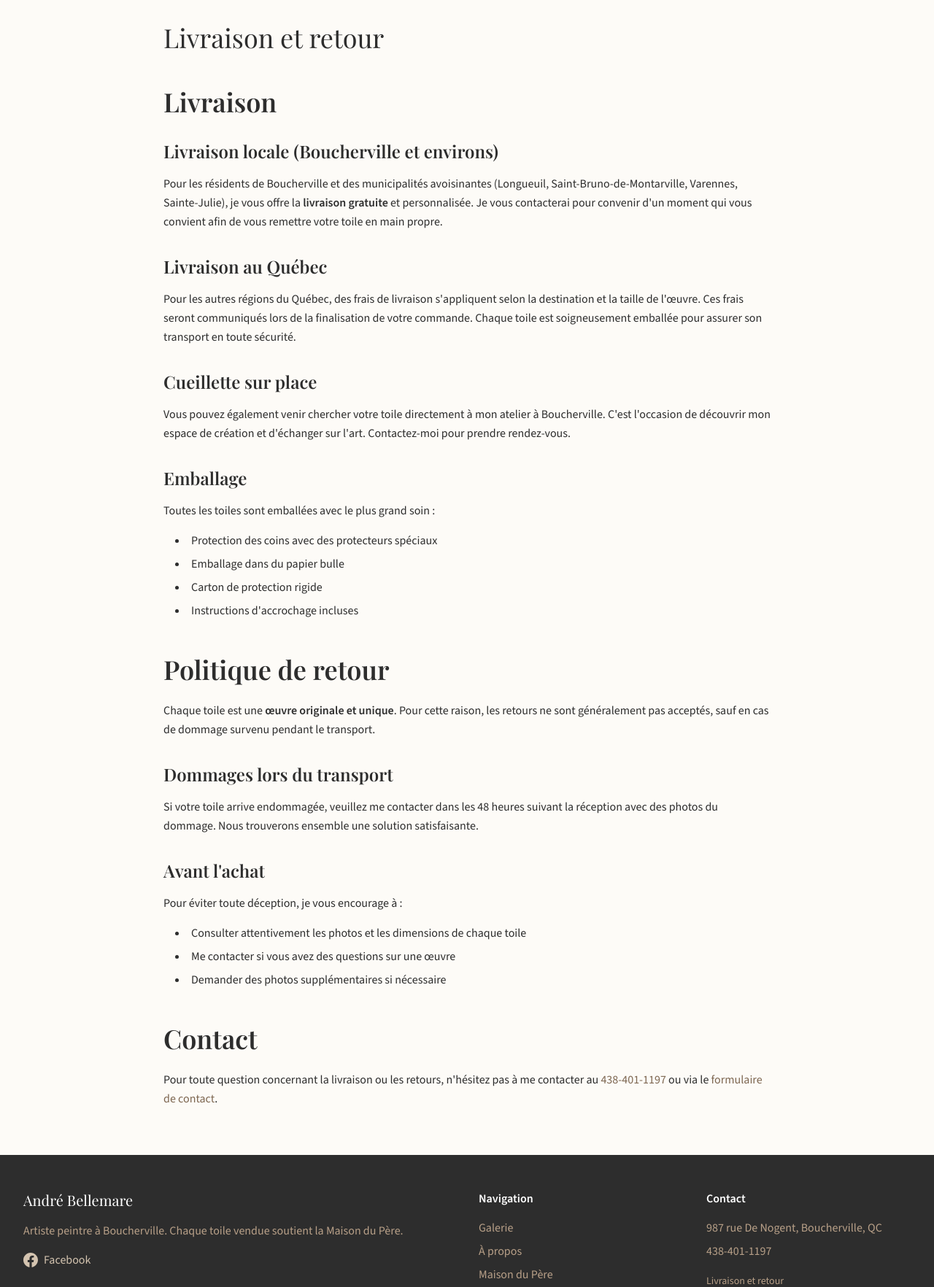
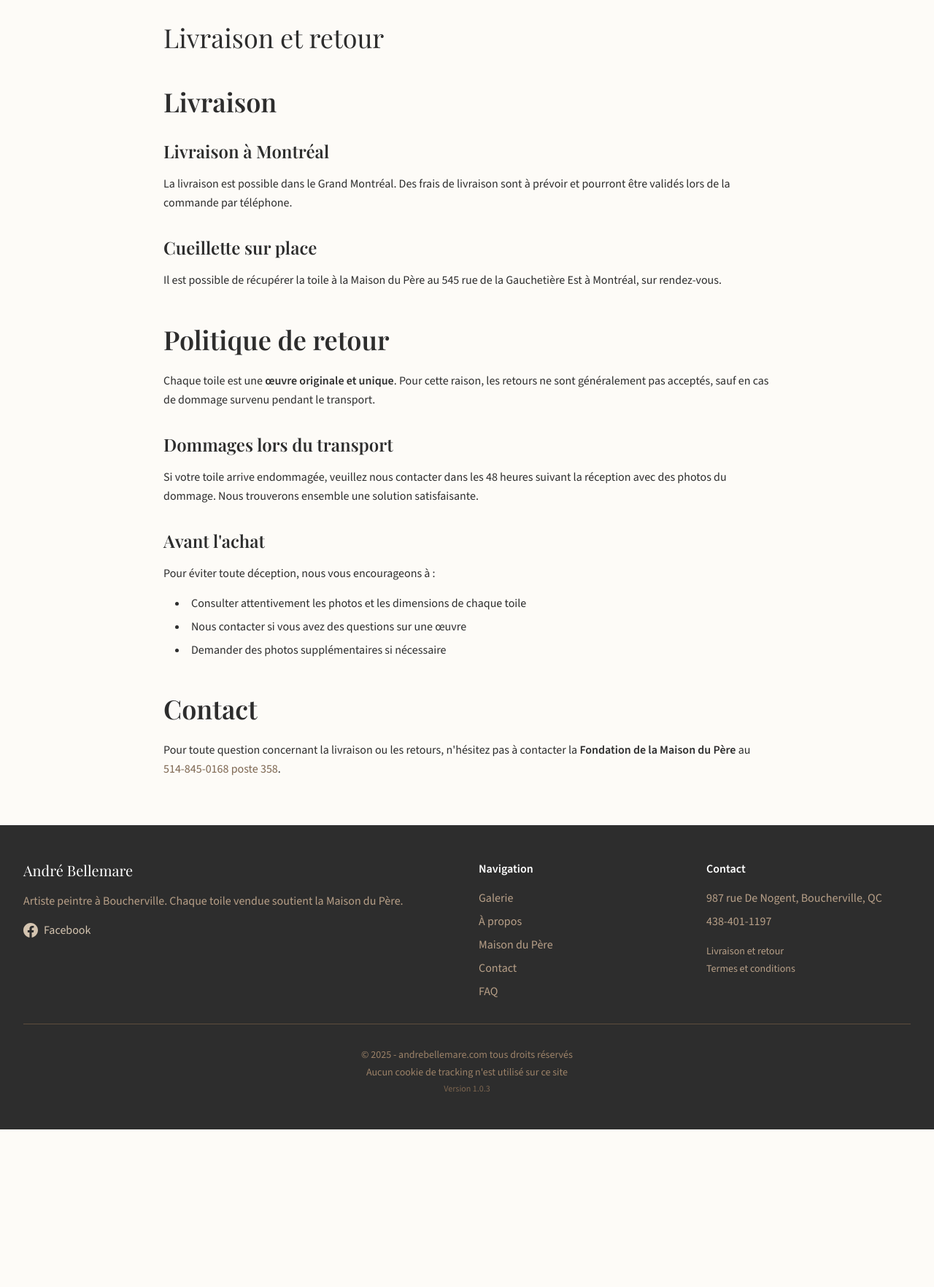
Before and after one commit to vincent-cantin-bellemare/andrebellemare, a Django app: page /livraison-retour/ in a window 1280 px wide. Shown: the part 150-1914 px from the top of the page at 73% size. After the commit the page ends 1698 px from the top, so only its background shows below. Run offline with Django 5.2, Linux system fonts and the light colour scheme; data that the repository does not hold is empty; some libraries are stand-ins or nearby versions; some web fonts are replaced.

Commit message:
Add migration to update FAQ content with new answers and deactivate specific questions. Update seed data for consistency with new FAQ responses. Revise delivery and about pages to reflect updated contact information for the Fondation de la Maison du Père. Ensure files end with a single newline and remove trailing blank lines for improved code cleanliness.

```diff
--- a/templates/pages/delivery.html
+++ b/templates/pages/delivery.html
@@ -31,39 +31,17 @@
 
         <h2 class="font-display text-3xl md:text-4xl font-semibold text-charcoal dark:text-white mb-6 mt-12">Livraison</h2>
 
-        <h3 class="font-display text-xl md:text-2xl font-semibold text-charcoal dark:text-white mb-4 mt-8">Livraison locale (Boucherville et environs)</h3>
+        <h3 class="font-display text-xl md:text-2xl font-semibold text-charcoal dark:text-white mb-4 mt-8">Livraison à Montréal</h3>
         <p class="text-base text-charcoal dark:text-warm-200 leading-relaxed mb-4">
-            Pour les résidents de Boucherville et des municipalités avoisinantes (Longueuil,
-            Saint-Bruno-de-Montarville, Varennes, Sainte-Julie), je vous offre la <strong>livraison
-            gratuite</strong> et personnalisée. Je vous contacterai pour convenir d'un moment
-            qui vous convient afin de vous remettre votre toile en main propre.
-        </p>
-
-        <h3 class="font-display text-xl md:text-2xl font-semibold text-charcoal dark:text-white mb-4 mt-8">Livraison au Québec</h3>
-        <p class="text-base text-charcoal dark:text-warm-200 leading-relaxed mb-4">
-            Pour les autres régions du Québec, des frais de livraison s'appliquent selon la
-            destination et la taille de l'œuvre. Ces frais seront communiqués lors de la
-            finalisation de votre commande. Chaque toile est soigneusement emballée pour
-            assurer son transport en toute sécurité.
+            La livraison est possible dans le Grand Montréal. Des frais de livraison sont à prévoir
+            et pourront être validés lors de la commande par téléphone.
         </p>
 
         <h3 class="font-display text-xl md:text-2xl font-semibold text-charcoal dark:text-white mb-4 mt-8">Cueillette sur place</h3>
         <p class="text-base text-charcoal dark:text-warm-200 leading-relaxed mb-4">
-            Vous pouvez également venir chercher votre toile directement à mon atelier à
-            Boucherville. C'est l'occasion de découvrir mon espace de création et d'échanger
-            sur l'art. Contactez-moi pour prendre rendez-vous.
+            Il est possible de récupérer la toile à la Maison du Père au
+            545 rue de la Gauchetière Est à Montréal, sur rendez-vous.
         </p>
-
-        <h3 class="font-display text-xl md:text-2xl font-semibold text-charcoal dark:text-white mb-4 mt-8">Emballage</h3>
-        <p class="text-base text-charcoal dark:text-warm-200 leading-relaxed mb-4">
-            Toutes les toiles sont emballées avec le plus grand soin :
-        </p>
-        <ul class="list-disc list-inside space-y-2 text-base text-charcoal dark:text-warm-200 mb-6 ml-4">
-            <li>Protection des coins avec des protecteurs spéciaux</li>
-            <li>Emballage dans du papier bulle</li>
-            <li>Carton de protection rigide</li>
-            <li>Instructions d'accrochage incluses</li>
-        </ul>
 
         <h2 class="font-display text-3xl md:text-4xl font-semibold text-charcoal dark:text-white mb-6 mt-12">Politique de retour</h2>
 
@@ -75,26 +53,26 @@
 
         <h3 class="font-display text-xl md:text-2xl font-semibold text-charcoal dark:text-white mb-4 mt-8">Dommages lors du transport</h3>
         <p class="text-base text-charcoal dark:text-warm-200 leading-relaxed mb-4">
-            Si votre toile arrive endommagée, veuillez me contacter dans les 48 heures suivant
+            Si votre toile arrive endommagée, veuillez nous contacter dans les 48 heures suivant
             la réception avec des photos du dommage. Nous trouverons ensemble une solution
             satisfaisante.
         </p>
 
         <h3 class="font-display text-xl md:text-2xl font-semibold text-charcoal dark:text-white mb-4 mt-8">Avant l'achat</h3>
         <p class="text-base text-charcoal dark:text-warm-200 leading-relaxed mb-4">
-            Pour éviter toute déception, je vous encourage à :
+            Pour éviter toute déception, nous vous encourageons à :
         </p>
         <ul class="list-disc list-inside space-y-2 text-base text-charcoal dark:text-warm-200 mb-6 ml-4">
             <li>Consulter attentivement les photos et les dimensions de chaque toile</li>
-            <li>Me contacter si vous avez des questions sur une œuvre</li>
+            <li>Nous contacter si vous avez des questions sur une œuvre</li>
             <li>Demander des photos supplémentaires si nécessaire</li>
         </ul>
 
         <h2 class="font-display text-3xl md:text-4xl font-semibold text-charcoal dark:text-white mb-6 mt-12">Contact</h2>
         <p class="text-base text-charcoal dark:text-warm-200 leading-relaxed mb-4">
-            Pour toute question concernant la livraison ou les retours, n'hésitez pas à me
-            contacter au <a href="tel:{{ contact_phone }}" class="text-warm-600 dark:text-warm-400 hover:text-charcoal dark:hover:text-white transition-colors">{{ contact_phone }}</a> ou via
-            le <a href="{% url 'contact:contact' %}" class="text-warm-600 dark:text-warm-400 hover:text-charcoal dark:hover:text-white transition-colors">formulaire de contact</a>.
+            Pour toute question concernant la livraison ou les retours, n'hésitez pas à contacter
+            la <strong>Fondation de la Maison du Père</strong> au
+            <a href="tel:5148450168" class="text-warm-600 dark:text-warm-400 hover:text-charcoal dark:hover:text-white transition-colors">514-845-0168 poste 358</a>.
         </p>
     </article>
 </div>
```
Also changed, not shown: apps/gallery/management/commands/seed.py (+3 -4 lines), templates/pages/about.html (+10 -17 lines), templates/pages/maison_du_pere.html (+10 -17 lines), templates/pages/terms.html (+5 -6 lines), apps/contact/migrations/0002_update_faq_content.py (added).
